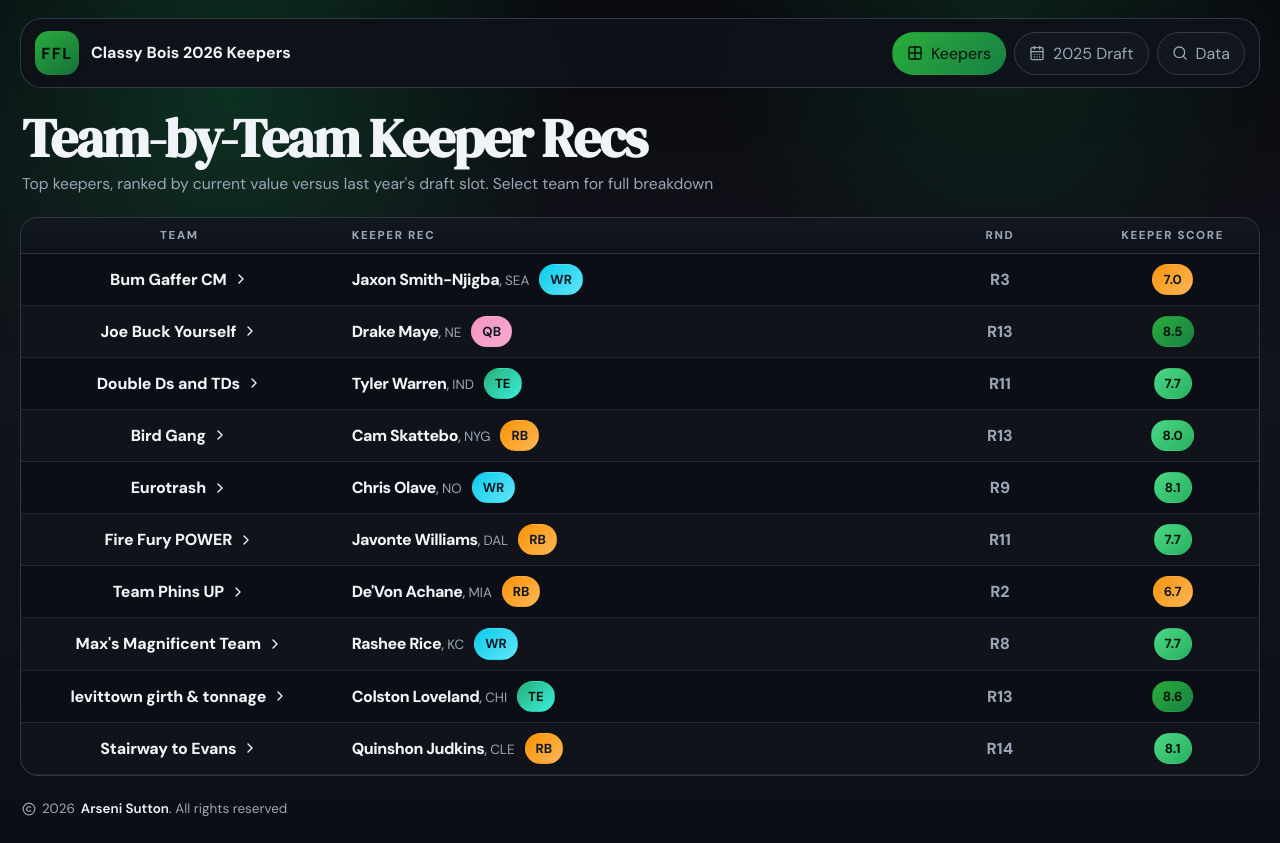
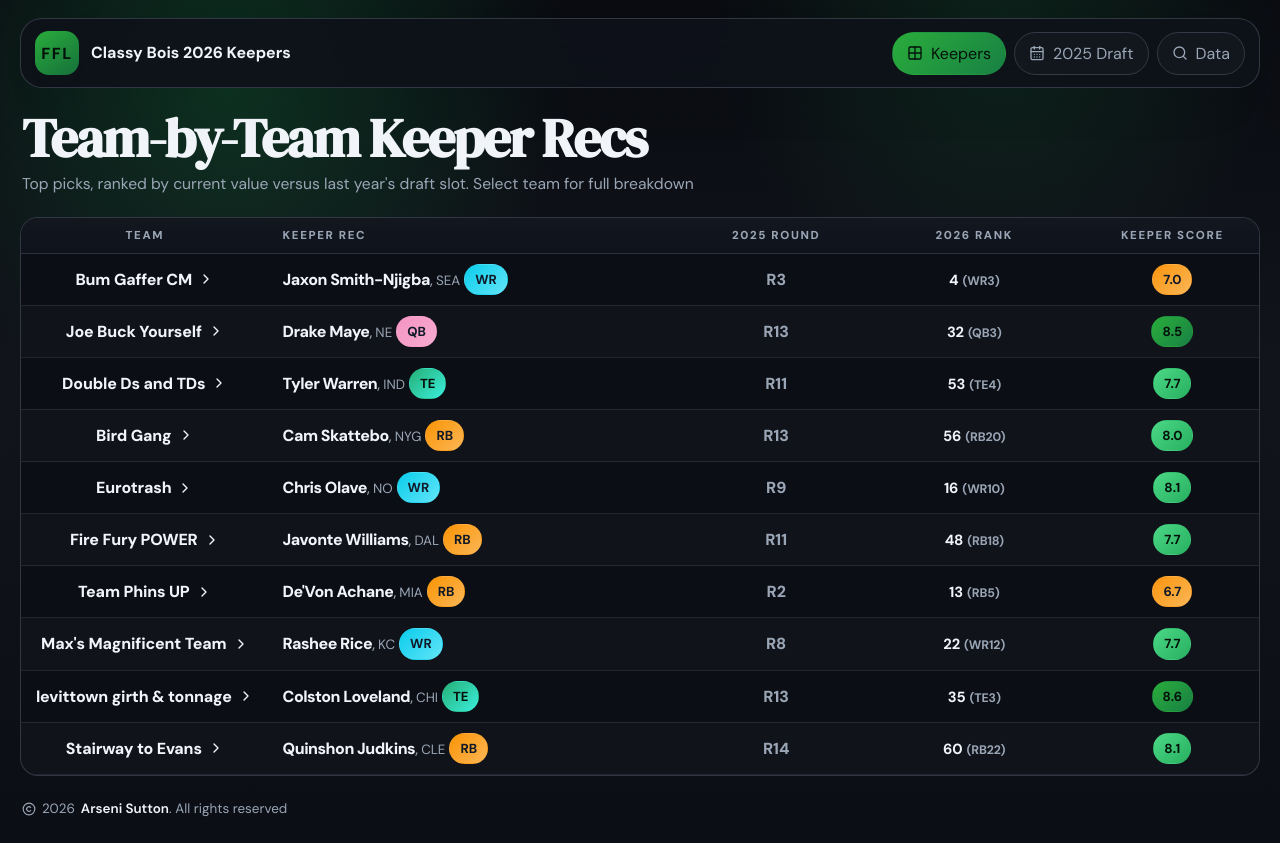
Before and after one commit to asuttt/FFL-Keepers, a React (Vite) app: page / in a window 1280 px wide. Built offline with nearby package versions, Linux system fonts and the light colour scheme.

Commit message:
Keeper Drilldown Page Updates

```diff
--- a/src/App.tsx
+++ b/src/App.tsx
@@ -3,14 +3,12 @@ import { BrowserRouter, Link, Navigate, Route, Routes, useLocation, useNavigate,
 import {
   ArrowLeft,
   CalendarDays,
-  ChevronDown,
   ChevronRight,
   Copyright,
   Grid2X2,
   Search,
   Shield,
   Sparkles,
-  X,
 } from 'lucide-react';
 
 type Position = 'QB' | 'RB' | 'WR' | 'TE' | 'K' | 'D/ST';
@@ -258,6 +256,26 @@ function parsePositionRank(value: string) {
   return match ? Number(match[1]) : null;
 }
 
+function hashString(value: string) {
+  let hash = 0;
+  for (let index = 0; index < value.length; index += 1) {
+    hash = (hash * 31 + value.charCodeAt(index)) >>> 0;
+  }
+  return hash;
+}
+
+function keeperAnchorOpener(teamName: string) {
+  const openers = [
+    'Best keeper value on this roster',
+    'Top keeper value on this roster',
+    'Strongest keeper on this roster',
+    'Best value keeper here',
+    'Most attractive keeper on this roster',
+  ];
+
+  return openers[hashString(teamName) % openers.length];
+}
+
 function evaluatePick(pick: DraftPick, ranking: RankingEntry | null, rankingSource: string): KeeperEvaluation {
   if (!ranking) {
     return {
@@ -270,7 +288,7 @@ function evaluatePick(pick: DraftPick, ranking: RankingEntry | null, rankingSour
       keeperCostValue: draftValueScore(pick.round),
       keeperCost: pick.round,
       sourceValue: null,
-      why: `Not found in the 2026 ${rankingSource} rankings, so not recommended as a keeper.`,
+      why: `Not found in the 2026 ${rankingSource} rankings, so not recommended as a keeper`,
     };
   }
 
@@ -303,7 +321,7 @@ function evaluatePick(pick: DraftPick, ranking: RankingEntry | null, rankingSour
     keeperValue: sourceValue,
     keeperCostValue,
     sourceValue,
-    why: `${rankingSource} ranks ${ranking.player} at #${sourceRank} overall, with round cost and light positional scarcity folded into a ${keeperScore.toFixed(1)} Keeper Score.`,
+    why: `Round ${pick.round} cost versus #${sourceRank} overall rank`,
   };
 }
 
@@ -368,6 +386,11 @@ function scoreTone(score: number) {
 function scoreToneFromValue(score: number | null) {
   if (score === null) return 'pass';
   return scoreTone(score);
+}
+
+function meterWidth(score: number | null) {
+  if (score === null) return '0%';
+  return `${Math.min(100, Math.max(0, score * 10))}%`;
 }
 
 function NavLink({
@@ -487,6 +510,19 @@ function RankBadge({ rank }: { rank: string }) {
   return <span className="source-rank-badge" aria-hidden="true">{rank}</span>;
 }
 
+function RankValueCell({ sourceRank, posRank }: { sourceRank: number | null; posRank: string | null }) {
+  if (sourceRank === null) {
+    return <div className="rank-value-cell rank-value-cell--blank">-</div>;
+  }
+
+  return (
+    <div className="rank-value-cell">
+      <strong>{sourceRank}</strong>
+      <span>{posRank ? `(${posRank})` : '-'}</span>
+    </div>
+  );
+}
+
 function TeamBadge({ team }: { team: string }) {
   return <span className={cn('pill', `pill--${teamColors[team] ?? 'slate'}`)}>{team}</span>;
 }
@@ -541,7 +577,8 @@ function DashboardTable({
           <tr>
             <th>Team</th>
             <th>Keeper rec</th>
-            <th>Rnd</th>
+            <th>2025 round</th>
+            <th>2026 rank</th>
             <th>Keeper score</th>
           </tr>
         </thead>
@@ -558,6 +595,9 @@ function DashboardTable({
                 <td className="keeper-table__rec">{<RecommendationCell rec={rec} />}</td>
                 <td className="keeper-table__round">R{rec.round}</td>
                 <td className="keeper-table__value">
+                  <RankValueCell sourceRank={rec.sourceRank} posRank={rec.ranking?.pos_rank ?? null} />
+                </td>
+                <td className="keeper-table__score">
                   <ScorePill score={rec.keeperScore} />
                 </td>
               </tr>
@@ -623,92 +663,9 @@ function DashboardPage() {
     <div className="page-stack">
       <SectionIntro
         title="Team-by-Team Keeper Recs"
-        description={`Top keepers, ranked by current value versus last year's draft slot. Select team for full breakdown`}
+        description={`Top picks, ranked by current value versus last year's draft slot. Select team for full breakdown`}
       />
       <DashboardTable rows={recs} />
-    </div>
-  );
-}
-
-function TeamPickerModal({
-  open,
-  onClose,
-  teams,
-}: {
-  open: boolean;
-  onClose: () => void;
-  teams: TeamSummary[];
-}) {
-  const navigate = useNavigate();
-  const [search, setSearch] = useState('');
-
-  useEffect(() => {
-    function onKeyDown(event: KeyboardEvent) {
-      if (event.key === 'Escape') {
-        onClose();
-      }
-    }
-
-    if (open) {
-      window.addEventListener('keydown', onKeyDown);
-      document.body.style.overflow = 'hidden';
-    }
-
-    return () => {
-      window.removeEventListener('keydown', onKeyDown);
-      document.body.style.overflow = '';
-    };
-  }, [open, onClose]);
-
-  const visibleTeams = teams.filter((team) => team.name.toLowerCase().includes(search.toLowerCase()));
-
-  if (!open) {
-    return null;
-  }
-
-  return (
-    <div className="modal-backdrop" role="presentation" onMouseDown={onClose}>
-      <div className="modal-card" role="dialog" aria-modal="true" aria-label="Select team" onMouseDown={(event) => event.stopPropagation()}>
-        <div className="modal-head">
-          <div>
-            <div className="team-card__eyebrow">Team selector</div>
-            <h3>Pick a roster to inspect</h3>
-          </div>
-          <button className="icon-button" type="button" onClick={onClose} aria-label="Close selector">
-            <X size={18} />
-          </button>
-        </div>
-
-        <label className="search-field search-field--modal">
-          <Search size={16} />
-          <input value={search} onChange={(event) => setSearch(event.target.value)} placeholder="Filter teams..." />
-        </label>
-
-        <div className="team-picker-list">
-          {visibleTeams.map((team) => {
-            return (
-              <button
-                key={team.name}
-                className="team-picker-row"
-                type="button"
-                onClick={() => {
-                  navigate(`/teams/${slugify(team.name)}`);
-                  onClose();
-                }}
-              >
-                <div>
-                  <strong>{team.name}</strong>
-                  <span>{team.picks} picks · avg pick {team.avgPick}</span>
-                </div>
-                <div className="team-picker-row__meta">
-                  <span>Open roster</span>
-                  <ChevronDown size={14} />
-                </div>
-              </button>
-            );
-          })}
-        </div>
-      </div>
     </div>
   );
 }
@@ -717,7 +674,6 @@ function TeamPage() {
   const { data, rankings, rankingSource, loading, error } = useDraftData();
   const params = useParams();
   const navigate = useNavigate();
-  const [selectorOpen, setSelectorOpen] = useState(false);
 
   if (loading) {
     return <LoadingPanel title="Loading team drilldown..." />;
@@ -737,57 +693,48 @@ function TeamPage() {
   const sourceLabel = rankingSource ?? 'current rankings';
   const rankedPicks = evaluateTeam(team.name, data.picks, rankingMap, sourceLabel);
   const recommendation = rankedPicks[0] ?? null;
+  const anchorOpener = recommendation ? keeperAnchorOpener(team.name) : null;
 
   return (
     <div className="page-stack">
-      <TeamPickerModal open={selectorOpen} onClose={() => setSelectorOpen(false)} teams={data.teams} />
+      <SectionIntro
+        title={team.name}
+        description="Last year's roster, sorted by keeper value"
+        meta={
+          <>
+            <button className="text-link" type="button" onClick={() => navigate('/')}>
+              <ArrowLeft size={16} />
+              Back
+            </button>
+          </>
+        }
+      />
 
-      <section className="hero-card hero-card--stacked">
-        <div className="hero-copy">
-          <h1>{team.name}</h1>
-          <p>Inspect the roster built from last year&apos;s draft. It is now sorted by our exact {sourceLabel} keeper value so the best candidates rise to the top.</p>
+      <section className="panel team-spotlight">
+        <div className="spotlight-copy">
+          <div className="team-card__eyebrow spotlight-copy__eyebrow">Top keeper anchor</div>
+          {recommendation ? <PlayerWithSuffix player={recommendation.player} nflTeam={recommendation.nflTeam} pos={recommendation.pos} compact /> : <h2>No ranked keeper yet</h2>}
+          <p>{recommendation && anchorOpener ? <>{anchorOpener}: {recommendation.why}</> : 'No recommendation available yet'}</p>
         </div>
-
-        <div className="hero-actions">
-          <button className="button button-secondary" type="button" onClick={() => navigate('/')}>
-            <ArrowLeft size={16} />
-            Back to dashboard
-          </button>
-          <button className="button button-primary" type="button" onClick={() => setSelectorOpen(true)}>
-            Choose another team
-          </button>
+        <div className="meter-card">
+          <div className="meter-card__head">
+            <div className="meter-card__label">Keeper score</div>
+            <ScorePill score={recommendation?.keeperScore ?? null} />
+          </div>
+          <div className="meter">
+            <span
+              className={cn('meter__fill', recommendation && `meter__fill--${scoreTone(recommendation.keeperScore)}`)}
+              style={{ width: meterWidth(recommendation?.keeperScore ?? null) }}
+            />
+          </div>
+          <small>Weighted from {sourceLabel} rank, keeper cost, and positional scarcity</small>
         </div>
       </section>
 
-      <section className="panel team-spotlight">
-        <div className="spotlight-copy">
-          <div className="team-card__eyebrow">Top keeper anchor</div>
-          <h2>{recommendation?.player ?? 'No ranked keeper yet'}</h2>
-          <div className="pill-row">
-            {recommendation ? (
-              <>
-                <PositionPill pos={recommendation.pos} />
-                <TeamBadge team={recommendation.nflTeam} />
-                <ScorePill score={recommendation.keeperScore} />
-              </>
-            ) : null}
-          </div>
-          <p>{recommendation?.why ?? 'No recommendation available yet.'}</p>
-        </div>
-        <div className="meter-card">
-          <div className="meter-card__label">Keeper score</div>
-          <div className="meter">
-            <span className={cn('meter__fill', recommendation && `meter__fill--${scoreTone(recommendation.keeperScore)}`)} />
-          </div>
-          <small>Weighted from {sourceLabel} rank, keeper cost, and positional scarcity.</small>
-        </div>
-      </section>
-
-      <section className="panel table-panel">
+      <section className="panel table-panel table-panel--drilldown">
         <div className="panel-head panel-head--stacked">
           <div>
-            <div className="team-card__eyebrow">Draft history</div>
-            <h2>Keeper ranking list</h2>
+            <div className="team-card__eyebrow">Keeper Rankings</div>
           </div>
           <span className="status-chip status-chip--soft">Sorted by keeper score</span>
         </div>
@@ -798,6 +745,7 @@ function TeamPage() {
               <tr>
                 <th>Player</th>
                 <th>Rnd</th>
+                <th>2026 rank</th>
                 <th>Keeper score</th>
               </tr>
             </thead>
@@ -807,10 +755,13 @@ function TeamPage() {
                 return (
                   <tr key={rec.pick} className={cn('keeper-table__row', isRecommendation && 'keeper-table__row--highlight')}>
                     <td className="keeper-table__player">
-                      <PlayerWithSuffix player={rec.player} nflTeam={rec.nflTeam} pos={rec.pos} />
+                      <PlayerWithSuffix player={rec.player} nflTeam={rec.nflTeam} pos={rec.pos} compact />
                     </td>
                     <td className="keeper-table__round">R{rec.round}</td>
-                    <td>
+                    <td className="keeper-table__value">
+                      <RankValueCell sourceRank={rec.sourceRank} posRank={rec.ranking?.pos_rank ?? null} />
+                    </td>
+                    <td className="keeper-table__score">
                       <ScorePill score={rec.keeperScore} />
                     </td>
                   </tr>
@@ -947,7 +898,7 @@ function SourceDataPage() {
     <div className="page-stack">
       <SectionIntro
         title="FantasyPros Source Data"
-        description={`Projected PPR Rankings as of ${snapshotDate}`}
+        description={`Projected PPR Points and Rankings as of ${snapshotDate}`}
       />
 
       <section className="panel table-panel">
--- a/src/index.css
+++ b/src/index.css
@@ -297,8 +297,13 @@ a {
   display: flex;
   flex-wrap: wrap;
   justify-content: flex-end;
+  align-self: center;
   gap: 8px;
-  padding-top: 4px;
+  padding-top: 0;
+}
+
+.section-intro__meta .button {
+  white-space: nowrap;
 }
 
 .hero-card {
@@ -565,6 +570,13 @@ a {
 
 .text-link {
   color: hsl(var(--blue));
+  cursor: pointer;
+}
+
+.section-intro__meta .text-link {
+  padding: 0;
+  border: 0;
+  background: transparent;
 }
 
 .text-link:hover,
@@ -578,6 +590,7 @@ a {
 .button {
   padding: 11px 14px;
   border: 1px solid transparent;
+  cursor: pointer;
 }
 
 .button-primary {
@@ -744,6 +757,10 @@ a {
   padding: 14px;
 }
 
+.table-panel--drilldown .table-shell {
+  margin-top: 12px;
+}
+
 .table-shell {
   position: relative;
   overflow: hidden;
@@ -791,7 +808,8 @@ a {
 
 .keeper-table__team,
 .keeper-table__round,
-.keeper-table__value {
+.keeper-table__value,
+.keeper-table__score {
   text-align: center;
 }
 
@@ -872,6 +890,39 @@ a {
   color: hsl(var(--muted-foreground));
 }
 
+.keeper-table__score {
+  text-align: center;
+}
+
+.rank-value-cell {
+  display: inline-flex;
+  align-items: baseline;
+  justify-content: center;
+  gap: 4px;
+  width: 100%;
+  white-space: nowrap;
+  font-size: 0.92rem;
+  font-weight: 800;
+  letter-spacing: -0.01em;
+}
+
+.rank-value-cell strong {
+  color: hsl(var(--foreground));
+}
+
+.rank-value-cell span {
+  color: hsl(var(--muted-foreground));
+  font-size: 0.84em;
+  font-weight: 700;
+}
+
+.rank-value-cell--blank {
+  color: hsl(var(--foreground));
+  font-size: 1rem;
+  font-weight: 800;
+  letter-spacing: -0.02em;
+}
+
 .rank-cell {
   display: grid;
   justify-items: center;
@@ -898,12 +949,17 @@ a {
 
 .player-line--compact {
   justify-content: flex-start;
+  gap: 4px;
+}
+
+.player-line--compact .player-line__name {
+  gap: 0;
 }
 
 .player-line__name {
   display: flex;
   align-items: baseline;
-  gap: 1px;
+  gap: 2px;
   min-width: 0;
 }
 
@@ -919,8 +975,8 @@ a {
 .player-line__comma {
   color: hsl(var(--muted-foreground));
   flex: none;
-  margin-left: -1px;
-  margin-right: 2px;
+  margin-left: 0;
+  margin-right: 3px;
 }
 
 .player-line__team {
@@ -931,40 +987,58 @@ a {
 
 .keeper-table--league th:nth-child(1),
 .keeper-table--league td:nth-child(1) {
-  width: 22%;
+  width: 20%;
   text-align: center;
 }
 
 .keeper-table--league th:nth-child(2),
 .keeper-table--league td:nth-child(2) {
-  width: 38%;
+  width: 34%;
 }
 
 .keeper-table--league th:nth-child(3),
 .keeper-table--league td:nth-child(3) {
-  width: 12%;
+  width: 14%;
   text-align: center;
 }
 
 .keeper-table--league th:nth-child(4),
 .keeper-table--league td:nth-child(4) {
-  width: 28%;
+  width: 18%;
+  text-align: center;
+}
+
+.keeper-table--league th:nth-child(5),
+.keeper-table--league td:nth-child(5) {
+  width: 14%;
   text-align: center;
 }
 
 .keeper-table--drilldown th:nth-child(1),
 .keeper-table--drilldown td:nth-child(1) {
-  width: 58%;
+  width: 50%;
 }
 
 .keeper-table--drilldown th:nth-child(2),
 .keeper-table--drilldown td:nth-child(2) {
-  width: 16%;
+  width: 14%;
+  text-align: center;
 }
 
 .keeper-table--drilldown th:nth-child(3),
 .keeper-table--drilldown td:nth-child(3) {
-  width: 26%;
+  width: 20%;
+  text-align: center;
+}
+
+.keeper-table--drilldown th:nth-child(4),
+.keeper-table--drilldown td:nth-child(4) {
+  width: 16%;
+  text-align: center;
+}
+
+.keeper-table--drilldown th:nth-child(1) {
+  text-align: left;
 }
 
 .keeper-table--source th:nth-child(1),
@@ -1029,6 +1103,10 @@ a {
   gap: 18px;
 }
 
+.spotlight-copy__eyebrow {
+  margin-bottom: 10px;
+}
+
 .meter-card {
   display: grid;
   gap: 10px;
@@ -1036,6 +1114,13 @@ a {
   border-radius: 18px;
   background: rgba(10, 13, 18, 0.98);
   border: 1px solid rgba(34, 197, 94, 0.12);
+}
+
+.meter-card__head {
+  display: flex;
+  align-items: center;
+  justify-content: space-between;
+  gap: 12px;
 }
 
 .meter {
@@ -1049,27 +1134,23 @@ a {
 .meter__fill {
   display: block;
   height: 100%;
-  width: 58%;
+  width: 0%;
   border-radius: inherit;
   background: linear-gradient(135deg, hsl(var(--accent)), hsl(145 68% 28%));
 }
 
 .meter__fill--elite {
-  width: 84%;
   background: linear-gradient(135deg, hsl(var(--accent)), hsl(145 68% 28%));
 }
 
 .meter__fill--strong {
-  width: 72%;
 }
 
 .meter__fill--viable {
-  width: 52%;
   background: linear-gradient(135deg, hsl(var(--amber)), hsl(35 96% 52%));
 }
 
 .meter__fill--pass {
-  width: 32%;
   background: linear-gradient(135deg, hsl(var(--slate)), hsl(215 24% 25%));
 }
 
@@ -1522,22 +1603,22 @@ a {
 
   .keeper-table--league th:nth-child(1),
   .keeper-table--league td:nth-child(1) {
-    width: 22%;
+    width: 20%;
   }
 
   .keeper-table--league th:nth-child(2),
   .keeper-table--league td:nth-child(2) {
-    width: 40%;
+    width: 34%;
   }
 
   .keeper-table--league th:nth-child(3),
   .keeper-table--league td:nth-child(3) {
-    width: 12%;
+    width: 14%;
   }
 
   .keeper-table--league th:nth-child(4),
   .keeper-table--league td:nth-child(4) {
-    width: 12%;
+    width: 18%;
   }
 
   .keeper-table--league th:nth-child(5),
@@ -1561,6 +1642,19 @@ a {
     width: 100%;
   }
 
+  .section-intro {
+    flex-direction: column;
+    align-items: stretch;
+  }
+
+  .section-intro__meta {
+    justify-content: flex-start;
+  }
+
+  .section-intro__meta .button {
+    width: 100%;
+  }
+
   .nav-pills {
     justify-content: space-between;
   }
@@ -1585,6 +1679,10 @@ a {
     font-size: 0.92rem;
   }
 
+  .rank-value-cell {
+    font-size: 0.84rem;
+  }
+
   .board-grid {
     min-width: 1120px;
   }
```
